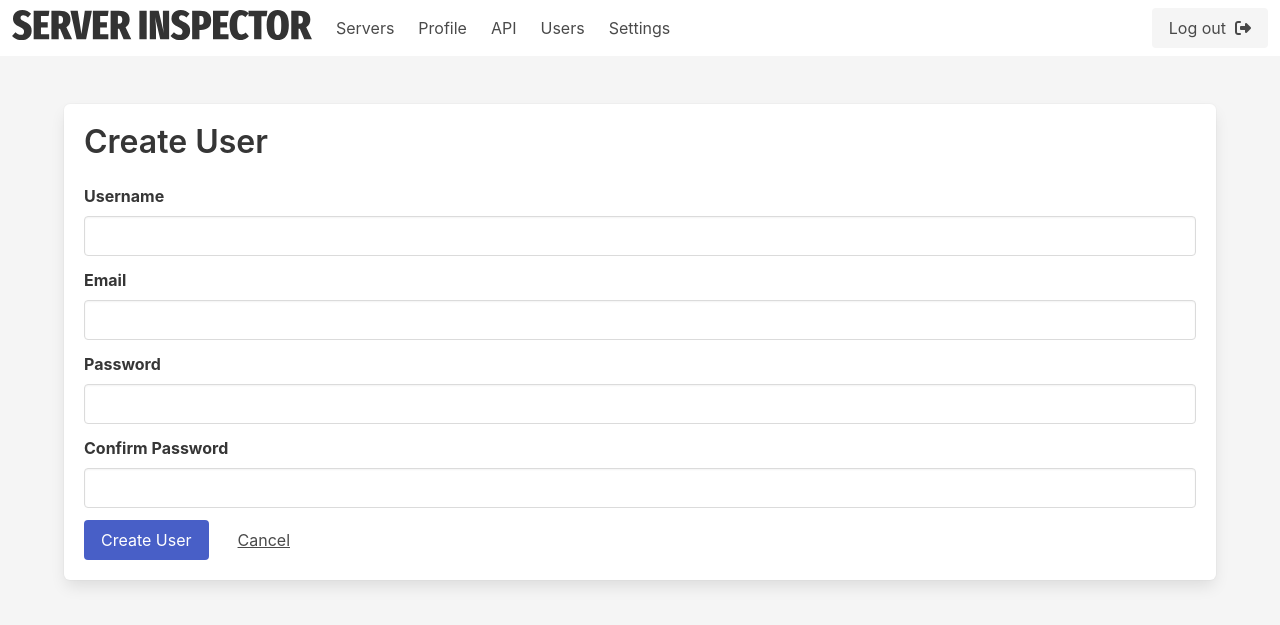
After one commit to dimatayper/server-inspector, a Flask app: page /admin/users/create in a window 1280 px wide. The commit adds this page. Shown: the top 625 px of the page. Run offline with Flask 3, Linux system fonts and the light colour scheme; a user stored in the database is signed in; some libraries are stand-ins or nearby versions.

Commit message:
ver 1.3.1 Added the ability to create a user as an administrator

```diff
--- a/app.py
+++ b/app.py
@@ -120,7 +120,6 @@ class UserAdminForm(FlaskForm):
     roles = SelectField('Role', choices=[('Viewer', 'Viewer'), ('Moderator', 'Moderator'), ('Administrator', 'Administrator')])
     submit = SubmitField('Update User')
 
-
 class UpdatePasswordForm(FlaskForm):
     old_password = PasswordField('Old Password', validators=[DataRequired()])
     new_password = PasswordField('New Password', validators=[DataRequired()])
@@ -168,6 +167,7 @@ def register():
         db.session.commit()
         flash('Your account has been created! You can now login.', 'success')
         return redirect(url_for('login'))
+    flash('Registration failed. Please check the entered data', 'danger')
     return render_template('register.html', title='Register', form=form)
 
 @app.route('/logout')
@@ -303,6 +303,25 @@ def list_users():
 
     users = User.query.all()
     return render_template('list_users.html', users=users)
+
+@app.route('/admin/users/create', methods=['GET', 'POST'])
+@login_required
+def create_user():
+    if current_user.role != 'Administrator':
+        flash('Only Administrators can create users.', 'danger')
+        return redirect(url_for('list_users'))
+
+    form = RegistrationForm()
+
+    if form.validate_on_submit():
+        hashed_password = generate_password_hash(form.password.data)
+        user = User(username=form.username.data, email=form.email.data, password=hashed_password)
+        db.session.add(user)
+        db.session.commit()
+        flash('User created successfully!', 'success')
+        return redirect(url_for('list_users'))
+
+    return render_template('create_user.html', title='Create User', form=form)
 
 @app.route('/admin/users/<int:id>/edit', methods=['GET', 'POST'])
 @login_required
--- /dev/null
+++ b/templates/create_user.html
@@ -0,0 +1,44 @@
+{% extends "base.html" %}
+{% block content %}
+{% include "navbar.html" %}
+<div class="container mt-5">
+    <div class="box">
+        <h1 class="title">Create User</h1>
+        <form method="POST" action="{{ url_for('create_user') }}">
+            {{ form.hidden_tag() }}
+            <div class="field">
+                <label class="label">Username</label>
+                <div class="control">
+                    {{ form.username(class="input") }}
+                </div>
+            </div>
+            <div class="field">
+                <label class="label">Email</label>
+                <div class="control">
+                    {{ form.email(class="input") }}
+                </div>
+            </div>
+            <div class="field">
+                <label class="label">Password</label>
+                <div class="control">
+                    {{ form.password(class="input") }}
+                </div>
+            </div>
+            <div class="field">
+                <label class="label">Confirm Password</label>
+                <div class="control">
+                    {{ form.confirm_password(class="input") }}
+                </div>
+            </div>
+            <div class="field is-grouped">
+                <div class="control">
+                    <button class="button is-link" type="submit">Create User</button>
+                </div>
+                <div class="control">
+                    <a href="{{ url_for('list_users') }}" class="button is-text">Cancel</a>
+                </div>
+            </div>
+        </form>
+    </div>
+</div>
+{% endblock %}
--- a/templates/login.html
+++ b/templates/login.html
@@ -33,7 +33,7 @@
                         <div class="card">
                             <div class="card-content">
                                 <div class="field">
-                                    <label for="" class="label">Email</label>
+                                    <label for="" class="label">Username</label>
                                     <div class="control has-icons-left">
                                         <input type="text" name="username" placeholder="admin" class="input" required>
                                         <span class="icon is-small is-left">
```
Also changed, not shown: templates/list_users.html (+12 -1 lines), templates/register.html (+21 -0 lines).
